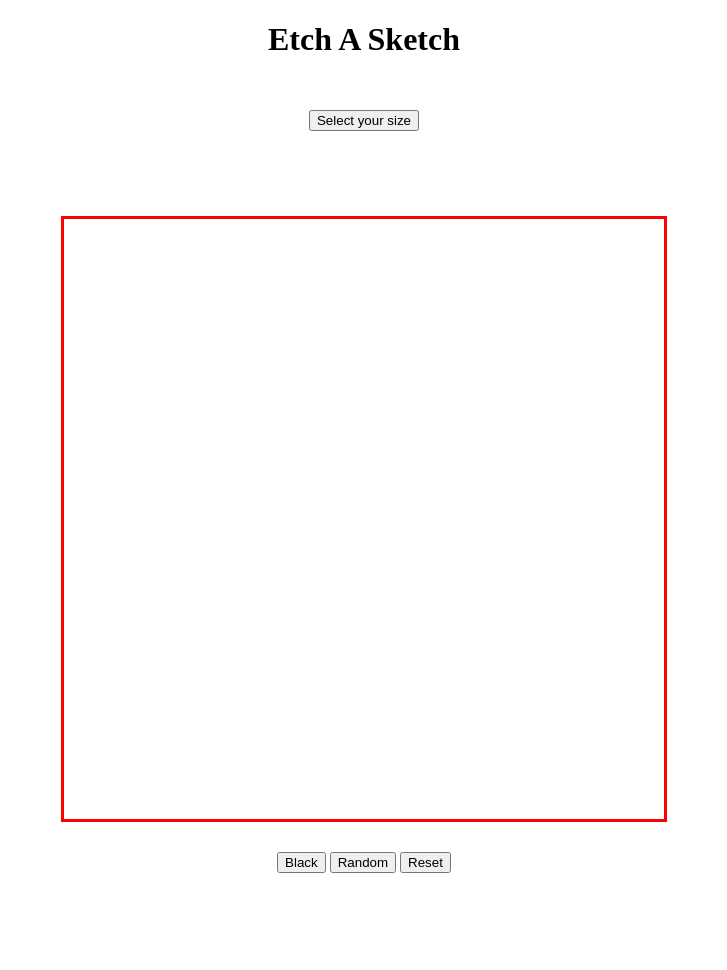
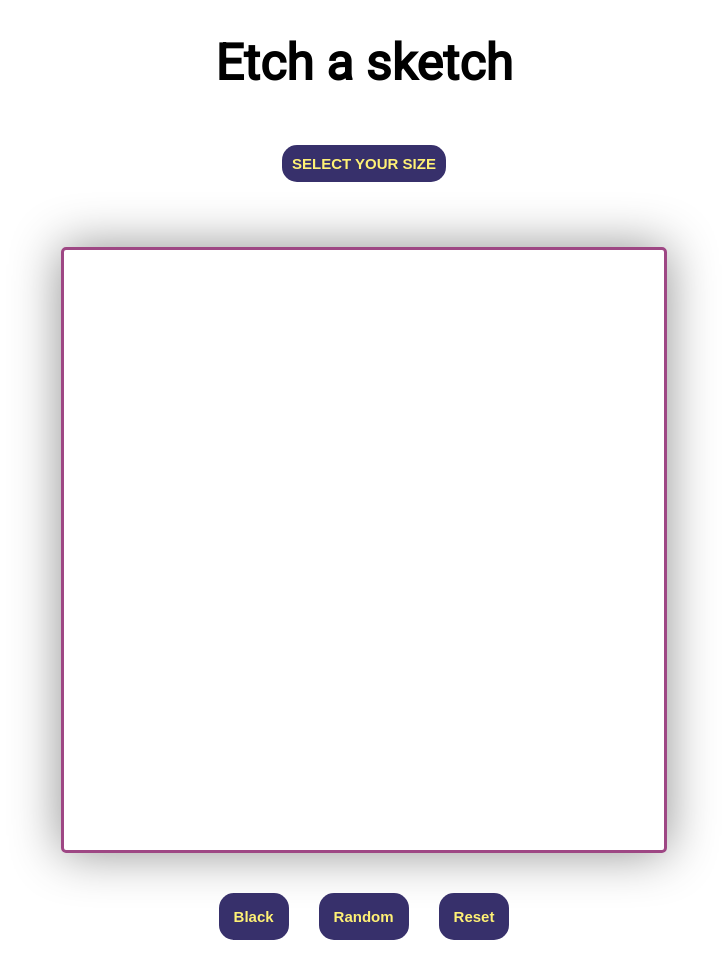
Before and after one commit to MrACIID/Etch-a-Sketch, a plain HTML site: page index.html in a window 1280 px wide. Shown: the whole page, without its empty margins (276-1003 px from the left). Before the commit the page ends 873 px from the top, so only its background shows below. Drawn offline with Linux system fonts and the light colour scheme.

Commit message:
Added bunch of CSS changes

```diff
--- a/index.html
+++ b/index.html
@@ -6,13 +6,16 @@
     <meta http-equiv="X-UA-Compatible" content="IE=edge">
     <meta name="viewport" content="width=device-width, initial-scale=1.0">
     <title>Etch a sketch</title>
+    <link rel="preconnect" href="https://fonts.googleapis.com">
+    <link rel="preconnect" href="https://fonts.gstatic.com" crossorigin>
+    <link href="https://fonts.googleapis.com/css2?family=Roboto&display=swap" rel="stylesheet">
     <link rel="stylesheet" href="style.css">
     <script src="index.js" defer></script>
 </head>
 
 <body>
-    <h1>Etch A Sketch</h1>
-    <button class="selectBtn">Select your size</button>
+    <h1>Etch a sketch</h1>
+    <button class="selectBtn">SELECT YOUR SIZE</button>
     <header>
         <h6></h6>
     </header>
--- a/index.js
+++ b/index.js
@@ -3,7 +3,6 @@ const grid = document.querySelector(".grid")
 
 
 function getSize() {
-
     const selectBtn = document.querySelector(".selectBtn")
     selectBtn.addEventListener("click", function () {
         selectedSize = prompt("Enter the grid size (ex: 16,32,64 ect)", "32")
@@ -18,10 +17,9 @@ function getSize() {
         }
 
     })
-
-
 }
 getSize()
+
 
 function setSize(selectedSize) {
     grid.style.gridTemplateColumns = `repeat(${selectedSize}, 1fr`;
--- a/style.css
+++ b/style.css
@@ -1,21 +1,59 @@
 body {
+    font-family: 'Roboto', sans-serif;
     margin: 0;
+    margin-bottom: 30px;
     padding: 0;
     display: flex;
     flex-direction: column;
     justify-content: center;
     align-items: center;
-    gap: 30px;
+    gap: 20px;
 }
+
+h1 {
+    font-size: 50px;
+}
+
+.selectBtn {
+    border-style: none;
+    font-weight: bold;
+    font-size: 15px;
+    background-color: #37306B;
+    color: #fff175;
+    padding: 10px;
+    border-radius: 15px;
+    cursor: pointer;
+}
+
+.selectBtn:hover {
+    transform: scale(0.97);
+}
+
+
 
 .grid {
     display: grid;
     border-style: solid;
-    border-color: red;
+    border-color: #9E4784;
+    box-shadow: 0px 0px 50px rgba(0, 0, 0, 0.438);
+    border-radius: 5px;
     height: 600px;
     width: 600px;
 }
 
-.singleSquare {
-    color: red;
+footer {
+    display: flex;
+    margin-top: 20px;
+    gap: 30px;
 }
+
+footer button {
+    border-style: none;
+    font-weight: bold;
+    font-size: 15px;
+    background-color: #37306B;
+    color: #fff175;
+    padding: 15px;
+    border-radius: 15px;
+    cursor: pointer;
+}
```
